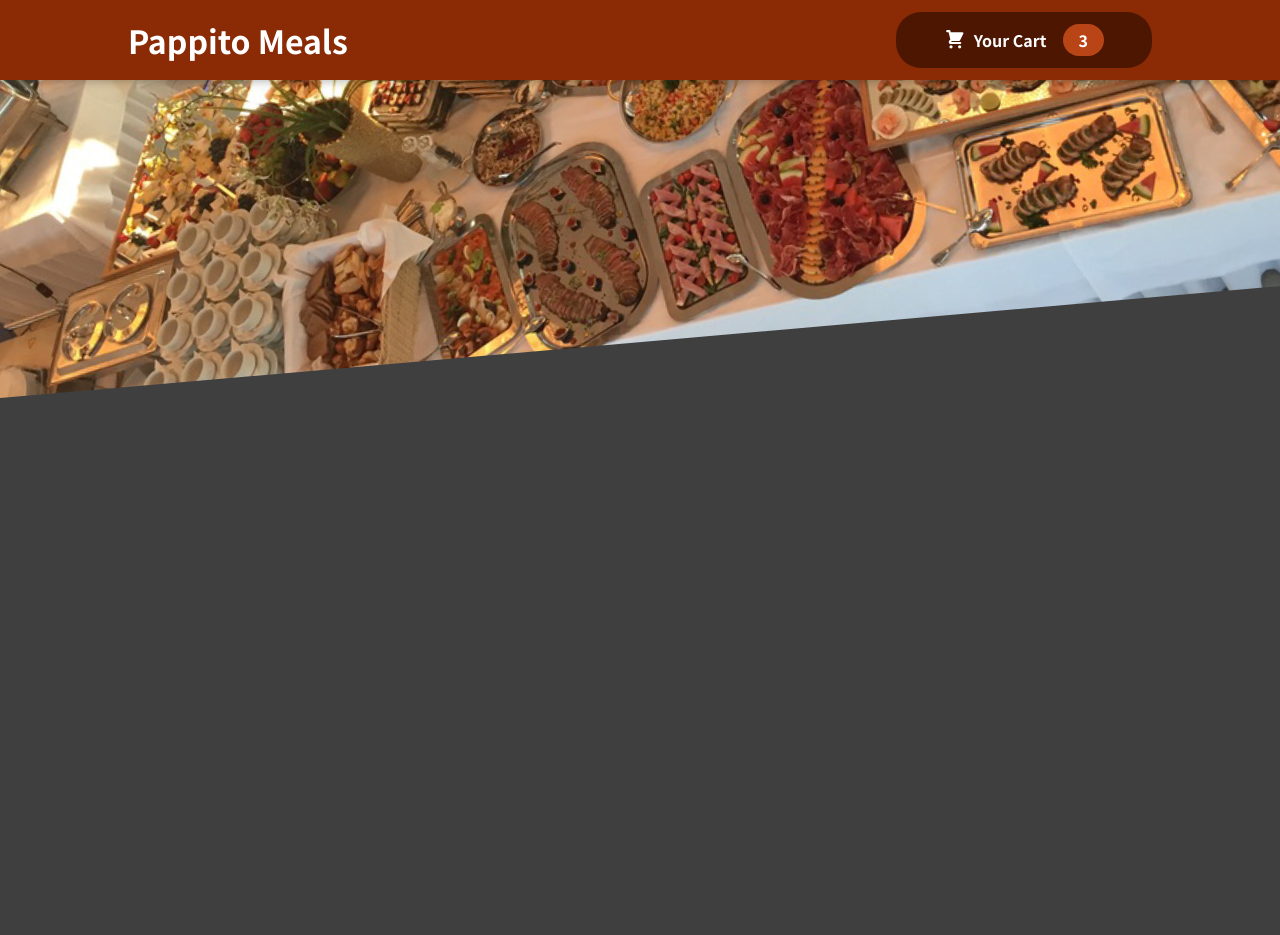
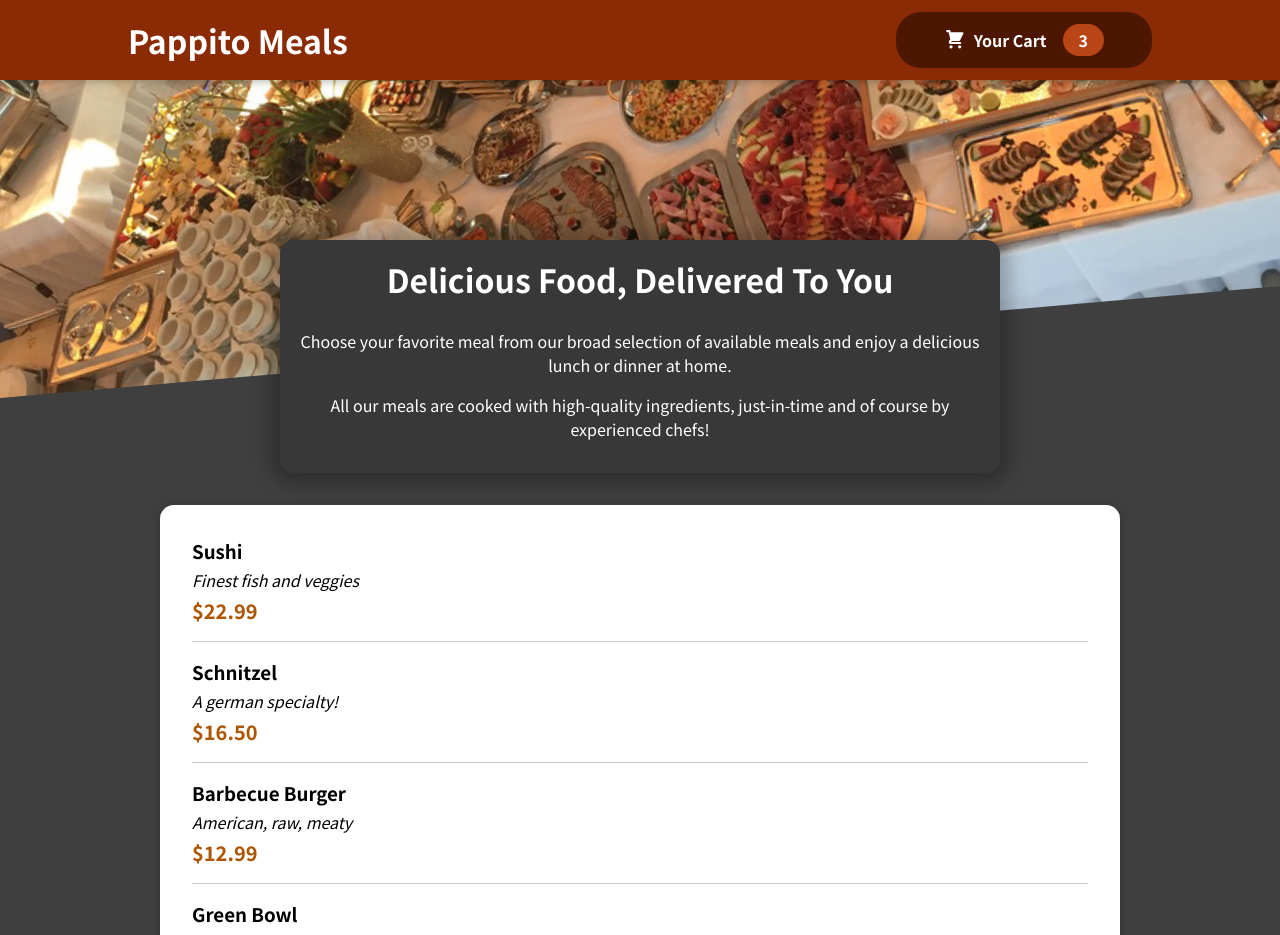
Before and after one commit to mr-am2k/MealApp, a React (Create React App) app: page / in a window 1280 px wide. Shown: the top 935 px of the page. Before the commit the page ends 800 px from the top, so only its background shows below. Built offline with nearby package versions, Linux system fonts and the light colour scheme.

Commit message:
Created Meal component with following helping components

```diff
--- a/src/App.js
+++ b/src/App.js
@@ -1,11 +1,15 @@
 import React from "react";
 
 import Header from "./components/Layout/Header";
+import Meals from "./components/Meals/Meals";
 
 function App() {
   return (
     <React.Fragment>
       <Header/>
+      <main>
+        <Meals/>
+      </main>
     </React.Fragment>
   );
 }
--- /dev/null
+++ b/src/components/Meals/AvailableMeals.js
@@ -0,0 +1,55 @@
+import React from "react";
+
+import Card from "../UI/Card";
+import MealItem from "./MealItem/MealItem";
+
+import classes from "./AvailableMeals.module.css";
+
+const DUMMY_MEALS = [
+  {
+    id: "m1",
+    name: "Sushi",
+    description: "Finest fish and veggies",
+    price: 22.99,
+  },
+  {
+    id: "m2",
+    name: "Schnitzel",
+    description: "A german specialty!",
+    price: 16.5,
+  },
+  {
+    id: "m3",
+    name: "Barbecue Burger",
+    description: "American, raw, meaty",
+    price: 12.99,
+  },
+  {
+    id: "m4",
+    name: "Green Bowl",
+    description: "Healthy...and green...",
+    price: 18.99,
+  },
+];
+
+const AvailableMeals = () => {
+  const mealsList = DUMMY_MEALS.map((meal) => (
+    <li>
+      <MealItem
+        key={meal.id}
+        name={meal.name}
+        description={meal.description}
+        price={meal.price}
+      />
+    </li>
+  ));
+  return (
+    <section className={classes.meals}>
+      <Card>
+        <ul>{mealsList}</ul>
+      </Card>
+    </section>
+  );
+};
+
+export default AvailableMeals;
--- /dev/null
+++ b/src/components/Meals/AvailableMeals.module.css
@@ -0,0 +1,24 @@
+.meals {
+    max-width: 60rem;
+    width: 90%;
+    margin: 2rem auto;
+    animation: meals-appear 1s ease-out forwards;
+  }
+
+  .meals ul {
+    list-style: none;
+    margin: 0;
+    padding: 0;
+  }
+
+  @keyframes meals-appear {
+    from {
+      opacity: 0;
+      transform: translateY(3rem);
+    }
+
+    to {
+      opacity: 1;
+      transform: translateY(0);
+    }
+  }
--- /dev/null
+++ b/src/components/Meals/MealItem/MealItem.js
@@ -0,0 +1,21 @@
+import React from "react";
+
+import classes from "./MealItem.module.css";
+
+const MealItem = (props) => {
+  const price = `$${props.price.toFixed(2)}`;
+  return (
+    <li className={classes.meal}>
+      <div>
+        <h3>{props.name}</h3>
+        <div className={classes.description}>{props.description}</div>
+        <div className={classes.price}>{price}</div>
+      </div>
+      <div>
+
+      </div>
+    </li>
+  );
+};
+
+export default MealItem;
--- /dev/null
+++ b/src/components/Meals/MealItem/MealItem.module.css
@@ -0,0 +1,22 @@
+.meal {
+  display: flex;
+  justify-content: space-between;
+  margin: 1rem;
+  padding-bottom: 1rem;
+  border-bottom: 1px solid #ccc;
+}
+
+.meal h3 {
+  margin: 0 0 0.25rem 0;
+}
+
+.description {
+  font-style: italic;
+}
+
+.price {
+  margin-top: 0.25rem;
+  font-weight: bold;
+  color: #ad5502;
+  font-size: 1.25rem;
+}
--- /dev/null
+++ b/src/components/Meals/Meals.js
@@ -0,0 +1,16 @@
+import React from "react";
+
+import AvailableMeals from "./AvailableMeals";
+import MealsSummary from "./MealsSummary";
+
+
+const Meals = (props) =>{
+    return(
+        <React.Fragment>
+            <MealsSummary/>
+            <AvailableMeals/>
+        </React.Fragment>
+    )
+}
+
+export default Meals
--- /dev/null
+++ b/src/components/Meals/MealsSummary.js
@@ -0,0 +1,21 @@
+import React from "react";
+
+import classes from "./MealsSummary.module.css"
+
+const MealsSummary = (props) => {
+  return (
+    <section className={classes.summary}>
+      <h2>Delicious Food, Delivered To You</h2>
+      <p>
+        Choose your favorite meal from our broad selection of available meals
+        and enjoy a delicious lunch or dinner at home.
+      </p>
+      <p>
+        All our meals are cooked with high-quality ingredients, just-in-time and
+        of course by experienced chefs!
+      </p>
+    </section>
+  );
+};
+
+export default MealsSummary;
--- /dev/null
+++ b/src/components/Meals/MealsSummary.module.css
@@ -0,0 +1,18 @@
+.summary {
+    text-align: center;
+    max-width: 45rem;
+    width: 90%;
+    margin: auto;
+    margin-top: -10rem;
+    position: relative;
+    background-color: #383838;
+    color: white;
+    border-radius: 14px;
+    padding: 1rem;
+    box-shadow: 0 1px 18px 10px rgba(0, 0, 0, 0.25);
+  }
+
+  .summary h2 {
+    font-size: 2rem;
+    margin-top: 0;
+  }
--- /dev/null
+++ b/src/components/UI/Card.js
@@ -0,0 +1,13 @@
+import React from "react";
+
+import classes from "./Card.module.css"
+
+const Card = (props) => {
+    return (
+        <div className={classes.card}>
+            {props.children}
+        </div>
+    )
+}
+
+export default Card
--- /dev/null
+++ b/src/components/UI/Card.module.css
@@ -0,0 +1,6 @@
+.card {
+    padding: 1rem;
+    box-shadow: 0 2px 8px rgba(0, 0, 0, 0.25);
+    border-radius: 14px;
+    background-color: white;
+  }
```
Also changed, not shown: 1 other file (tests, documents, lock files or other folders).
